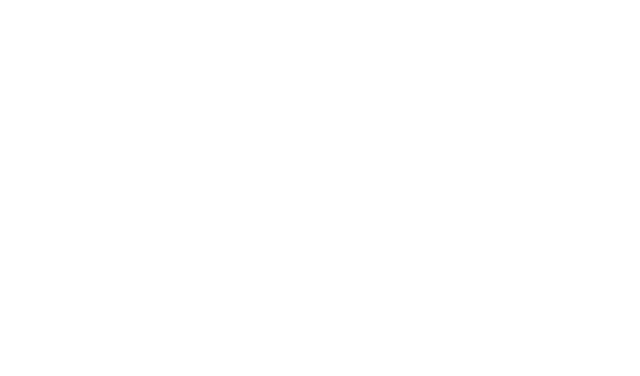
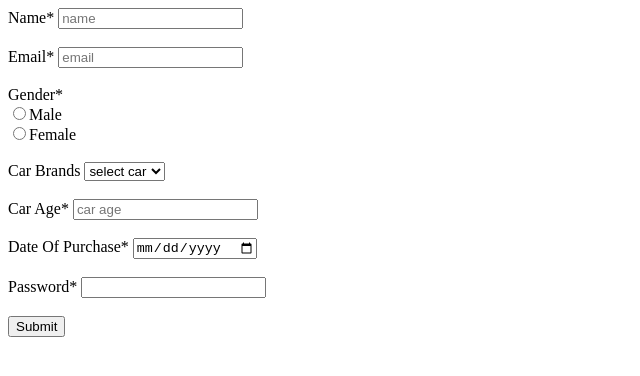
Before and after one commit to acciojob/car-insurance-form-pranavsinghrio, a website: page main.html in a window 1280 px wide. Shown: the whole page, without its empty margins (0-640 px from the left). Drawn offline with Linux system fonts and the light colour scheme.

Commit message:
created a submission

```diff
--- a/main.html
+++ b/main.html
@@ -8,6 +8,36 @@
 
 <body>
 	<!-- the entire body must be written by student -->
+	 <form action="" method="post">
+
+        <label for="name">Name*</label>
+        <input type="text" id="name" placeholder="name"> <br><br>
+
+        <label for="email">Email*</label>
+        <input type="email" id="email" placeholder="email"> <br><br>
+
+        <label for="gender">Gender*</label><br>
+        <label for="male"><input type="radio" name="gender" id="gender" required>Male</label><br>
+        <label for="female"><input type="radio" name="gender" id="gender" required>Female</label> <br><br>
+
+        <label for="cars">Car Brands</label>
+          <select name="cars" id="cars">
+            <option value="text" selected>select car</option>
+            <option value="bmw">BMW</option>
+            <option value="audi">Audi</option>
+            <option value="mercedez">Mercedez</option>
+          </select> <br><br>
+          <label for="carage">Car Age*</label>
+          <input type="number" id="carage" placeholder="car age" required> <br><br>
+
+           <label for="dop">Date Of Purchase*</label>
+           <input type="date" id="dop" required> <br><br>
+
+           <label for="password">Password*</label>
+           <input type="password" id="password" required> <br><br>
+
+           <button type="submit">Submit</button>
+    </form>
     <script type="text/javascript" src="./script.js">
 </script>
 
```
